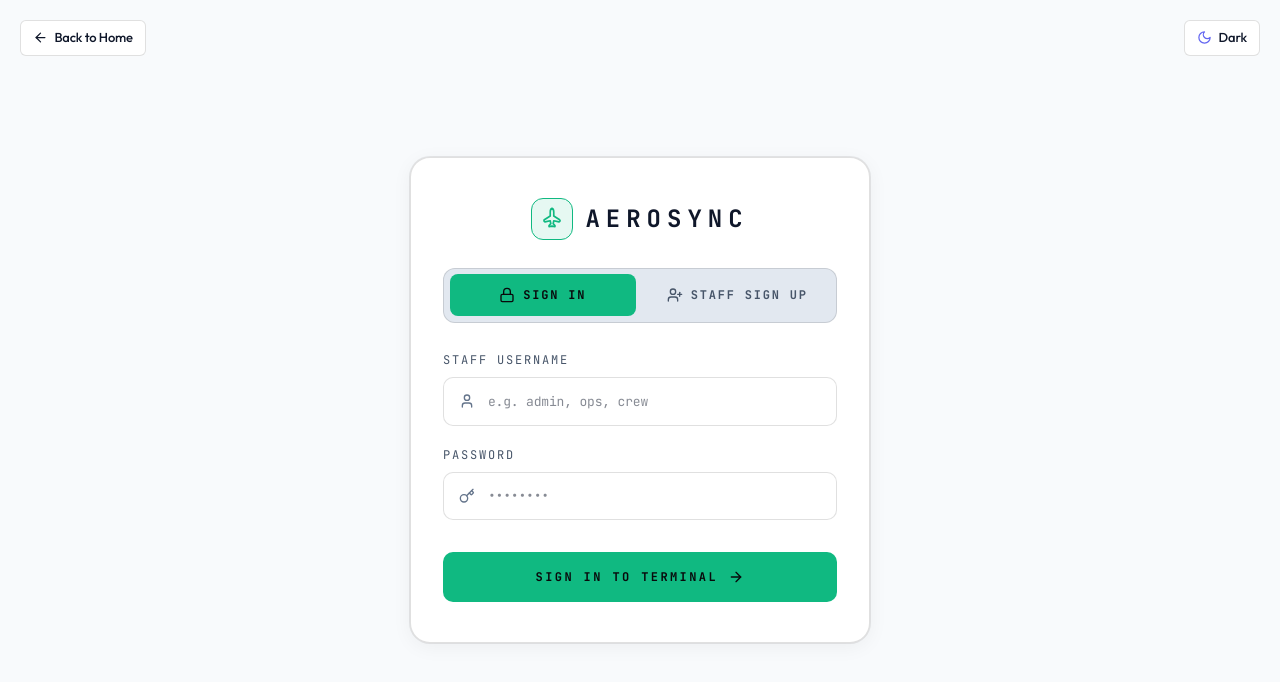
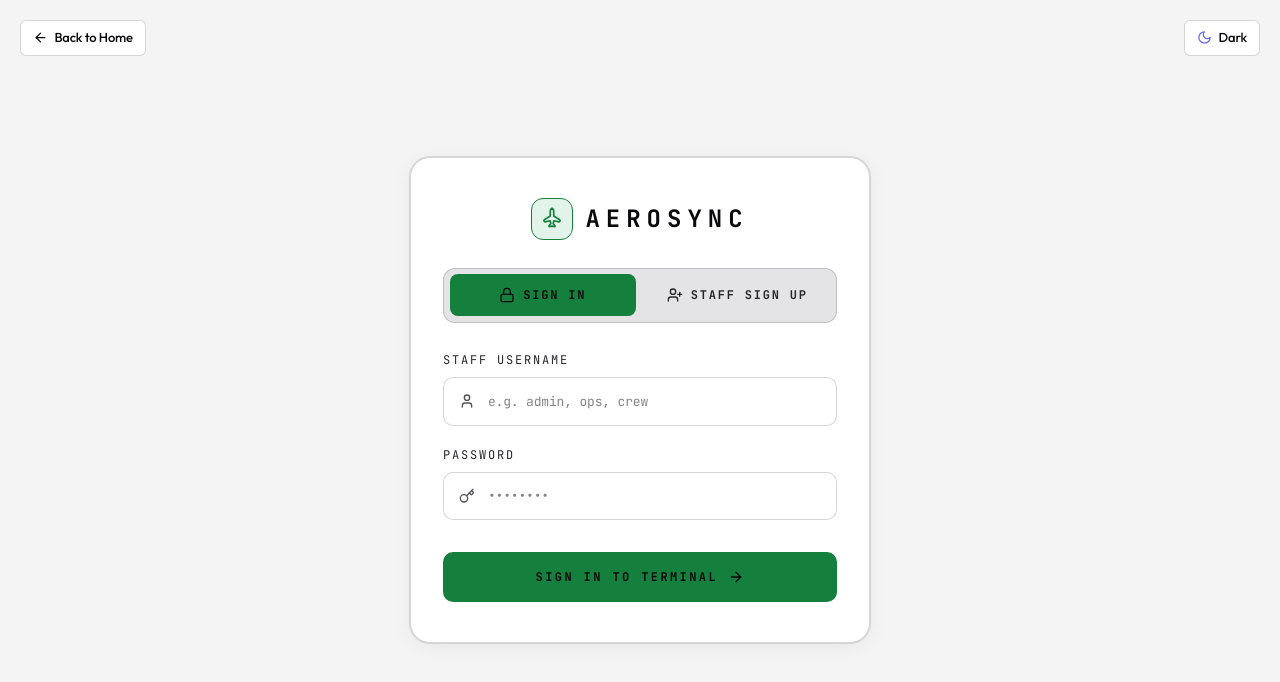
Before and after one commit to Yug1003/AeroSync, a React (Vite) app in the folder frontend/: page /login in a window 1280 px wide. Shown: the top 682 px of the page. Built offline with nearby package versions, Linux system fonts and the light colour scheme.

Commit message:
feat: landing skeleton preloader, header spacing, bottom-right command text, autofill styling fix, temp-only weather pill, and high-contrast green light theme

```diff
--- a/frontend/src/components/GseTelemetryComponent.css
+++ b/frontend/src/components/GseTelemetryComponent.css
@@ -148,9 +148,9 @@
   display: flex;
   align-items: center;
   gap: 0.4rem;
-  background-color: #38bdf8;
-  border: 1px solid #38bdf8;
-  color: #0f172a;
+  background-color: var(--accent-green);
+  border: 1px solid var(--accent-green);
+  color: #09090b;
   padding: 0.35rem 0.75rem;
   border-radius: var(--radius-sm);
   font-size: 0.75rem;
@@ -160,8 +160,8 @@
 }
 
 .gse-add-btn:hover {
-  background-color: #0284c7;
-  border-color: #0284c7;
+  background-color: var(--accent-green-stroke);
+  border-color: var(--accent-green-stroke);
   color: #ffffff;
 }
 
--- a/frontend/src/components/landing/LandingHeader.jsx
+++ b/frontend/src/components/landing/LandingHeader.jsx
@@ -6,15 +6,15 @@ export default function LandingHeader() {
   const navigate = useNavigate();
 
   return (
-    <header className="fixed top-0 left-0 right-0 z-50 px-6 py-6 bg-transparent flex items-center justify-end pointer-events-none">
+    <header className="fixed top-0 left-0 right-0 z-50 px-10 py-8 bg-transparent flex items-center justify-end pointer-events-none">
       <div className="pointer-events-auto">
         <button
           onClick={() => navigate('/dashboard')}
-          className="group relative inline-flex items-center justify-center px-5 py-2.5 text-xs font-semibold tracking-wider font-mono uppercase text-black bg-white rounded-md overflow-hidden transition-all duration-300 hover:bg-[#86efac]"
+          className="group relative inline-flex items-center justify-center px-6 py-3 text-xs sm:text-sm font-bold tracking-widest font-mono uppercase text-black bg-white rounded-md overflow-hidden transition-all duration-300 hover:bg-[#86efac]"
         >
-          <span className="flex items-center gap-2">
+          <span className="flex items-center gap-2.5">
             <span>ENTER DASHBOARD</span>
-            <ArrowRight className="w-3.5 h-3.5 transition-transform duration-300 group-hover:translate-x-1" />
+            <ArrowRight className="w-4 h-4 transition-transform duration-300 group-hover:translate-x-1" />
           </span>
         </button>
       </div>
--- a/frontend/src/components/landing/PlaneMorph.jsx
+++ b/frontend/src/components/landing/PlaneMorph.jsx
@@ -117,24 +117,17 @@ export default function PlaneMorph({ images = [] }) {
           </h2>
         </motion.div>
 
-        {/* Phase 3 Final CTA */}
+        {/* Phase 3 Text (Shifted to Bottom Right) */}
         <motion.div
           style={{ opacity: text3Opacity, y: text3Y }}
-          className="absolute inset-0 flex flex-col items-center justify-center text-center px-6 pointer-events-auto z-10"
+          className="absolute bottom-20 right-6 sm:right-16 max-w-2xl flex flex-col items-end text-right px-6 pointer-events-none z-10"
         >
-          <span className="text-xs font-mono tracking-[0.4em] uppercase text-[#86efac] mb-3">
+          <span className="text-xs font-mono tracking-[0.4em] uppercase text-[#86efac] mb-3 block text-right">
             COMMAND CENTER ACCESS
           </span>
-          <h2 className="text-3xl sm:text-6xl font-bold tracking-[0.25em] text-white font-mono uppercase mb-6 max-w-3xl leading-snug">
+          <h2 className="text-2xl sm:text-5xl font-bold tracking-[0.25em] text-white font-mono uppercase leading-snug text-right">
             THE FUTURE OF SMART AIRPORT DISPATCH
           </h2>
-          <button
-            onClick={() => navigate('/dashboard')}
-            className="group relative inline-flex items-center gap-3 px-8 py-4 text-xs sm:text-sm font-bold tracking-[0.2em] font-mono uppercase text-black bg-[#86efac] rounded-md transition-all duration-300 hover:bg-white"
-          >
-            <span>ENTER AEROSYNC DASHBOARD</span>
-            <ChevronRight className="w-4 h-4 transition-transform group-hover:translate-x-1" />
-          </button>
         </motion.div>
 
         {/* Transition gradient fade to next section */}
--- a/frontend/src/index.css
+++ b/frontend/src/index.css
@@ -52,43 +52,43 @@
 }
 
 [data-theme='light'] {
-  /* Clean Slate Light Color System */
-  --bg-app: #f8fafc;
+  /* High-Contrast Light Theme Color System */
+  --bg-app: #f4f4f5;
   --bg-surface: #ffffff;
   --bg-card: #ffffff;
-  --bg-card-hover: #f1f5f9;
-  --bg-muted: #e2e8f0;
+  --bg-card-hover: #f4f4f5;
+  --bg-muted: #e4e4e7;
 
-  --border-color: rgba(0, 0, 0, 0.12);
-  --border-subtle: rgba(0, 0, 0, 0.06);
-  --border-hover: rgba(0, 0, 0, 0.25);
+  --border-color: rgba(0, 0, 0, 0.16);
+  --border-subtle: rgba(0, 0, 0, 0.08);
+  --border-hover: rgba(0, 0, 0, 0.3);
 
-  --text-main: #0f172a;
-  --text-secondary: #475569;
-  --text-muted: #64748b;
+  --text-main: #09090b;
+  --text-secondary: #27272a;
+  --text-muted: #52525b;
   --text-inverse: #ffffff;
 
-  --status-available: #059669;
-  --status-available-bg: rgba(5, 150, 105, 0.12);
+  --status-available: #16a34a;
+  --status-available-bg: rgba(22, 163, 74, 0.12);
   --status-occupied: #dc2626;
   --status-occupied-bg: rgba(220, 38, 38, 0.12);
-  --status-maintenance: #64748b;
-  --status-maintenance-bg: rgba(100, 116, 139, 0.15);
+  --status-maintenance: #52525b;
+  --status-maintenance-bg: rgba(82, 82, 91, 0.15);
   --status-reserved: #d97706;
   --status-reserved-bg: rgba(217, 119, 6, 0.12);
 
-  --accent-green: #059669;
-  --accent-green-stroke: #10b981;
-  --accent-green-bg: rgba(16, 185, 129, 0.1);
-  --accent-cyan: #0284c7;
-  --accent-blue: #2563eb;
-  --accent-indigo: #4f46e5;
+  --accent-green: #16a34a;
+  --accent-green-stroke: #15803d;
+  --accent-green-bg: rgba(22, 163, 74, 0.12);
+  --accent-cyan: #16a34a;
+  --accent-blue: #16a34a;
+  --accent-indigo: #16a34a;
   --accent-violet: #7c3aed;
   --accent-amber: #d97706;
 
   --shadow-subtle: 0 1px 3px rgba(0, 0, 0, 0.08), 0 1px 2px rgba(0, 0, 0, 0.04);
-  --shadow-card: 0 4px 20px rgba(0, 0, 0, 0.05), 0 0 0 1px rgba(0, 0, 0, 0.08);
-  --shadow-dropdown: 0 10px 30px rgba(0, 0, 0, 0.12), 0 0 0 1px rgba(0, 0, 0, 0.1);
+  --shadow-card: 0 4px 20px rgba(0, 0, 0, 0.06), 0 0 0 1px rgba(0, 0, 0, 0.1);
+  --shadow-dropdown: 0 10px 30px rgba(0, 0, 0, 0.14), 0 0 0 1px rgba(0, 0, 0, 0.12);
 }
 
 * {
--- a/frontend/src/pages/DashboardPage.jsx
+++ b/frontend/src/pages/DashboardPage.jsx
@@ -865,7 +865,7 @@ function DashboardPageContent() {
         </div>
 
         <div className="header-right">
-          {/* Weather Pill (Current Real Station Weather fetched from API) */}
+          {/* Weather Pill (Icon & Temperature Only) */}
           {weather && (
             <div className="weather-dropdown-container">
               <button
@@ -875,9 +875,6 @@ function DashboardPageContent() {
               >
                 <CloudSun size={14} />
                 <span>{weather.temp_c}°C</span>
-                <span className="weather-desc">
-                  {weather.condition ? weather.condition.replace(/([A-Z]{3}|Ahmedabad|Mumbai|Delhi|Bengaluru|Chennai|Kolkata|Hyderabad|Jaipur|Goa|Cochin|Pune|Lucknow|Varanasi|Guwahati|Bhubaneswar|Indore|Surat|Thiruvananthapuram|Bagdogra|Amritsar|Calicut|Bhopal|Coimbatore|Visakhapatnam|Patna|Chandigarh|Raipur|Ranchi|Mangalore|Trichy|Agartala|Udaipur|Dehradun|Vadodara|Imphal|Hubli|Silchar|Dimapur|Jammu|Srinagar|Leh|Port Blair|Madurai|Jodhpur|Rajkot|Belgaum|Vijayawada|Tirupati|Aurangabad|Dibrugarh|Tuticorin|Jabalpur|Gwalior|Gaya|Rajahmundry|Khajuraho|Agra|Kullu|Shimla|Kandla|Porbandar|Bhuj|Jamnagar|Keshod|Bhavnagar|Diu|Jaisalmer|Bikaner|Kota|Pantnagar|Pithoragarh|Bareilly|Kanpur|Gorakhpur|Prayagraj|Jhansi|Kushinagar|Aligarh|Chitrakoot|Azamgarh|Shravasti|Muirpur|Faizabad|Hindan|Moradabad|Saharanpur|Jewar)/gi, '').trim() : ''}
-                </span>
                 <span className={`wx-dot ${weather.severity}`} />
               </button>
             </div>
--- a/frontend/src/pages/LoginPage.css
+++ b/frontend/src/pages/LoginPage.css
@@ -244,3 +244,17 @@
   background: var(--text-main);
   color: var(--text-inverse);
 }
+
+/* Prevent Chrome / Safari / Edge autofill white background override */
+.aero-input-field:-webkit-autofill,
+.aero-input-field:-webkit-autofill:hover,
+.aero-input-field:-webkit-autofill:focus,
+.aero-input-field:-webkit-autofill:active,
+.aero-select-field:-webkit-autofill,
+.aero-select-field:-webkit-autofill:hover,
+.aero-select-field:-webkit-autofill:focus,
+.aero-select-field:-webkit-autofill:active {
+  -webkit-text-fill-color: var(--text-main) !important;
+  -webkit-box-shadow: 0 0 0px 1000px var(--bg-surface) inset !important;
+  transition: background-color 5000s ease-in-out 0s;
+}
```
Also changed, not shown: frontend/src/pages/LandingPage.jsx (+30 -21 lines).
